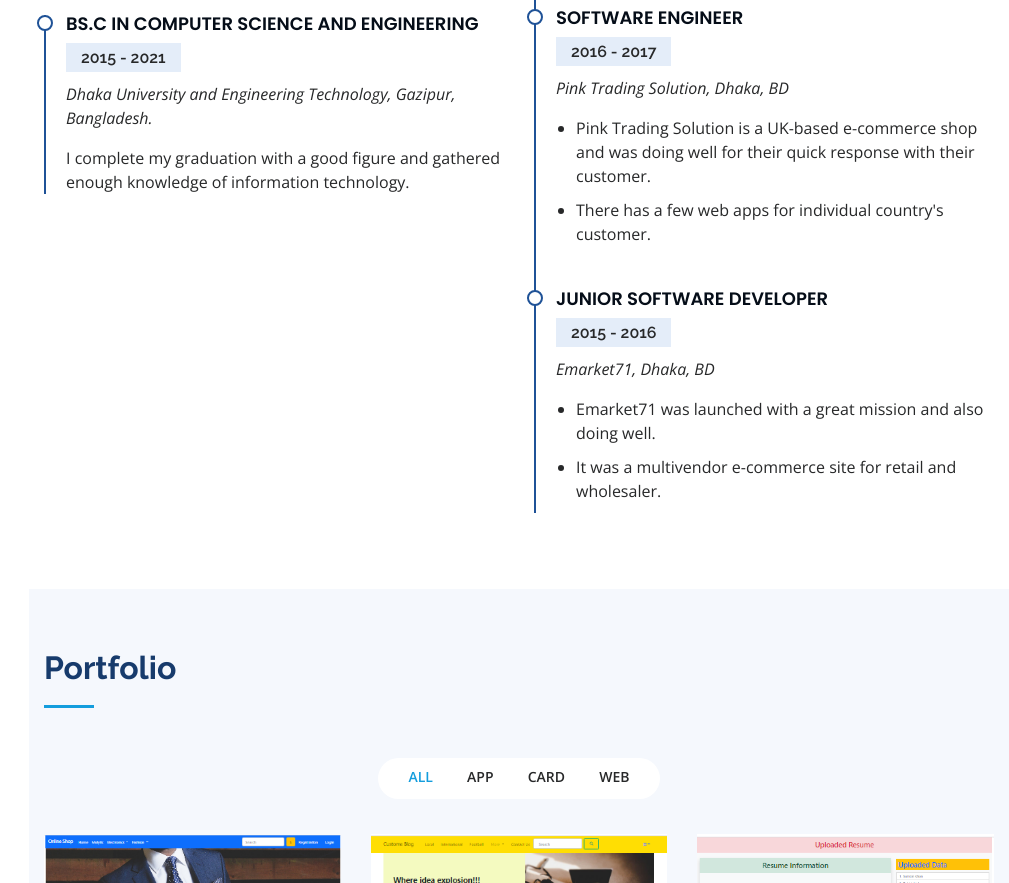
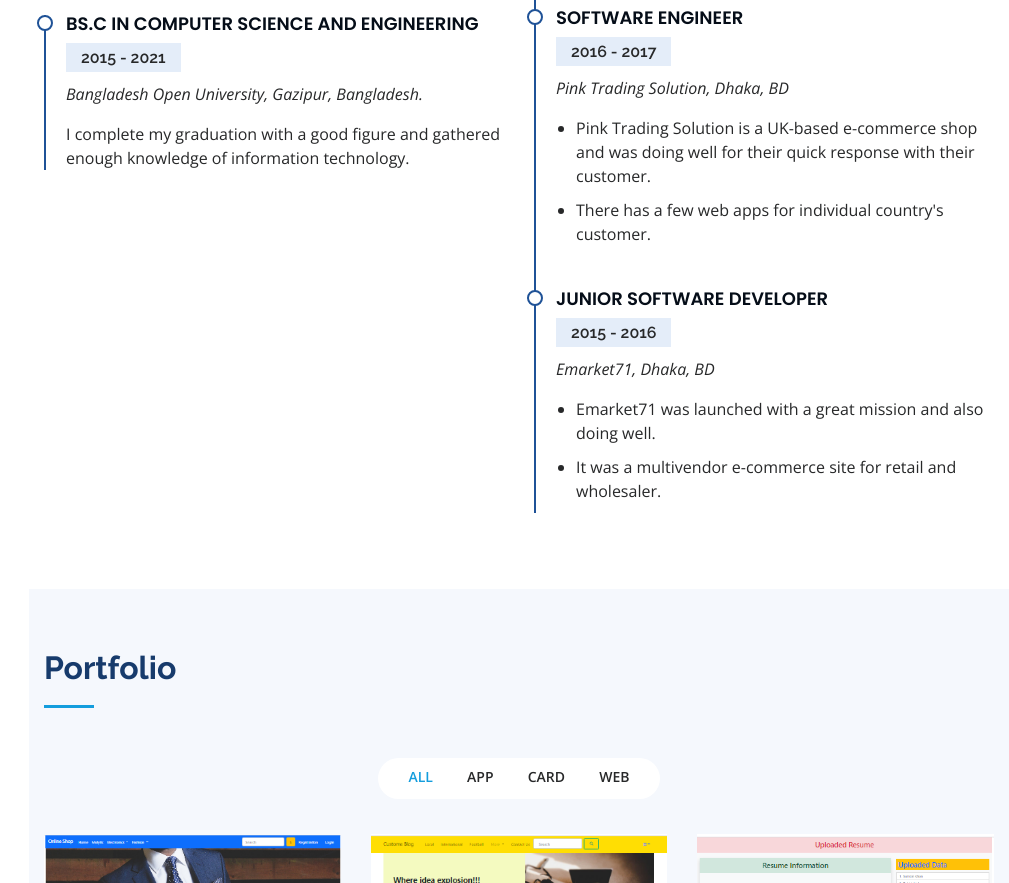
Before and after one commit to babazahidul/django_dhaka.github.io, a plain HTML site: page index.html in a window 1280 px wide. Shown: the part 2306-3189 px from the top of the page, without its empty margins (271-1280 px from the left). Drawn offline with nearby package versions, Linux system fonts and the light colour scheme.

Commit message:
Update index.html
University upadate

```diff
--- a/index.html
+++ b/index.html
@@ -267,7 +267,7 @@
             <div class="resume-item">
               <h4>BS.C in Computer Science and Engineering</h4>
               <h5>2015 - 2021</h5>
-              <p><em>Dhaka University and Engineering Technology, Gazipur, Bangladesh.</em></p>
+              <p><em>Bangladesh Open University, Gazipur, Bangladesh.</em></p>
               <p>I complete my graduation with a good figure and gathered enough knowledge of information technology.</p>
             </div>
 
```
